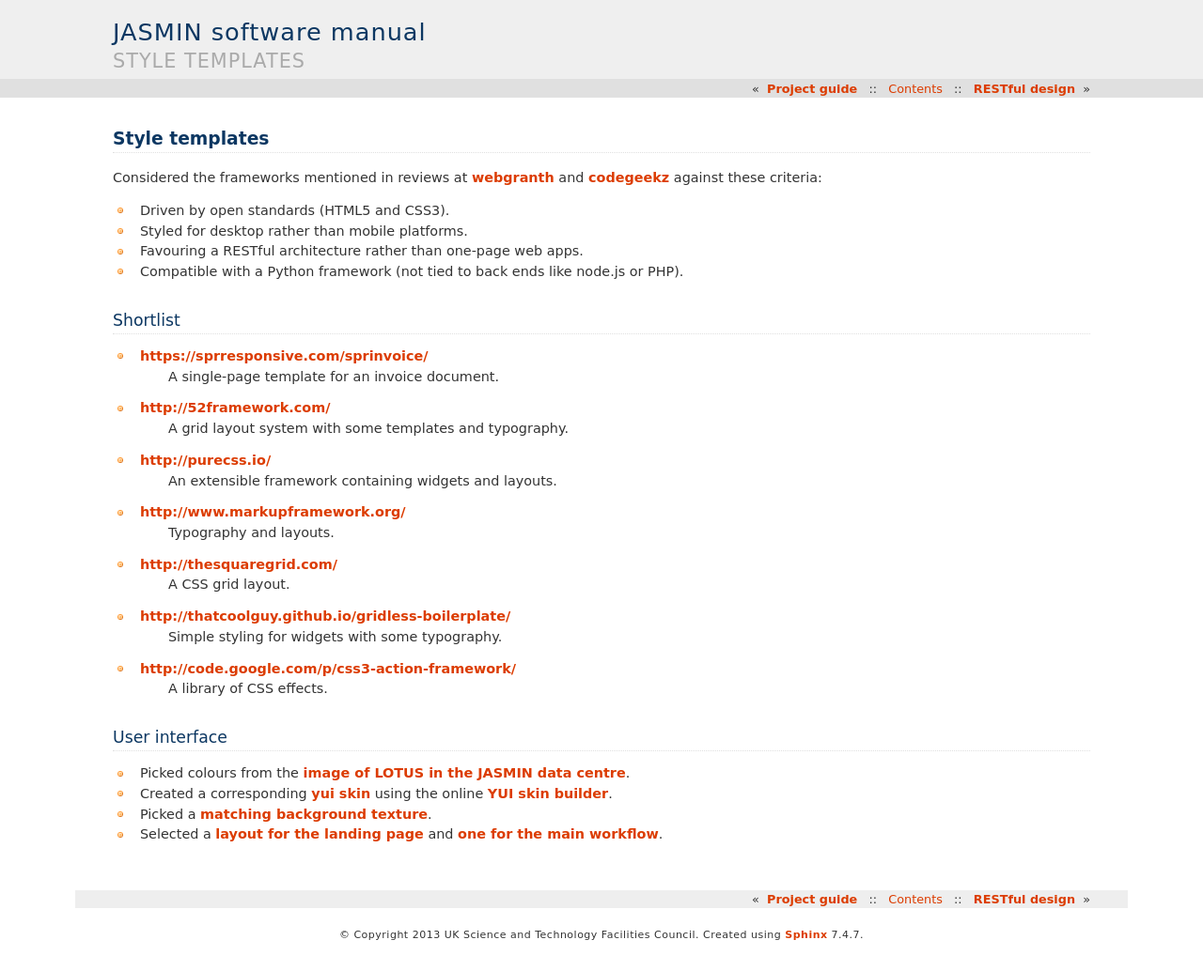
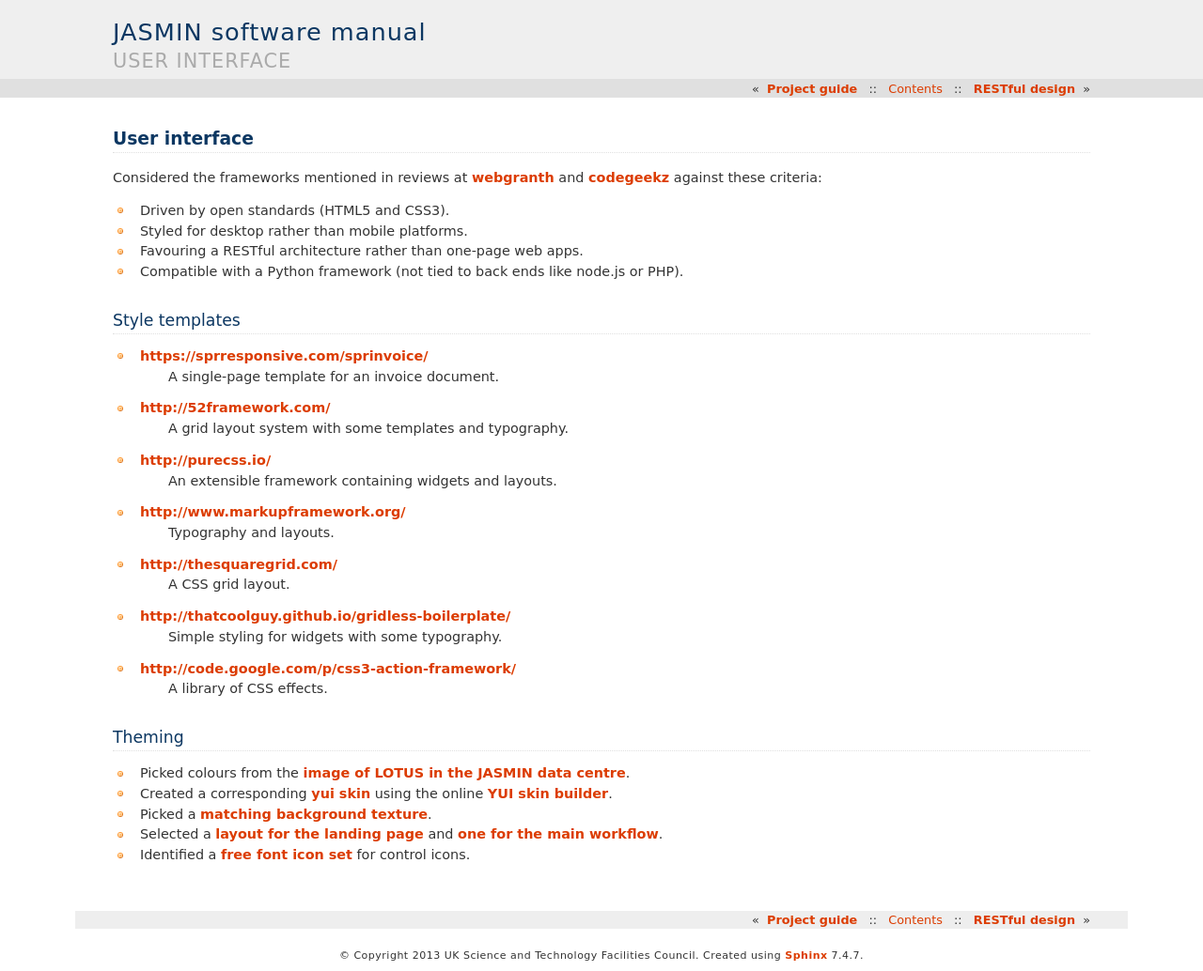
Before and after one commit to cedadev/cloudhands-ops, a Sphinx documentation site: the page built from cloudhands/ops/doc/prj-style.rst, in a window 1280 px wide. Shown: the whole page at 94% size. Built offline with Sphinx 7.4.7, drawn with Linux system fonts in a browser that asks for light colours; before the commit the page ends 1013 px from its top, so only the background shows below that.

Commit message:
Minor fix to docs

```diff
--- a/cloudhands/ops/doc/prj-style.rst
+++ b/cloudhands/ops/doc/prj-style.rst
@@ -2,8 +2,8 @@
     ##++::==~~--''``
 
 
-Style templates
-===============
+User interface
+==============
 
 Considered the frameworks mentioned in reviews at webgranth_ and codegeekz_ against these
 criteria:
@@ -13,8 +13,8 @@ criteria:
 * Favouring a RESTful architecture rather than one-page web apps.
 * Compatible with a Python framework (not tied to back ends like node.js or PHP).
 
-Shortlist
-~~~~~~~~~
+Style templates
+~~~~~~~~~~~~~~~
 
 * https://sprresponsive.com/sprinvoice/
     A single-page template for an invoice document.
@@ -31,13 +31,14 @@ Shortlist
 * http://code.google.com/p/css3-action-framework/
     A library of CSS effects.
 
-User interface
-~~~~~~~~~~~~~~
+Theming
+~~~~~~~
 
 * Picked colours from the `image of LOTUS in the JASMIN data centre`_.
 * Created a corresponding `yui skin`_ using the online `YUI skin builder`_.
 * Picked a `matching background texture`_.
 * Selected a `layout for the landing page`_ and `one for the main workflow`_.
+* Identified a `free font icon set`_ for control icons.
 
 .. _webgranth: http://www.webgranth.com/best-html5-and-css3-frameworks-you-would-know-ever
 .. _codegeekz: http://codegeekz.com/css-frameworks-for-accelerated-development/
@@ -47,4 +48,5 @@ User interface
 .. _matching background texture: http://subtlepatterns.com/patterns/bo_play_pattern.zip
 .. _layout for the landing page: http://purecss.io/layouts/marketing/
 .. _one for the main workflow: http://purecss.io/layouts/email/
+.. _free font icon set: http://fortawesome.github.io/Font-Awesome/get-started/
 .. _Pencil wireframe tool: http://pencil.evolus.vn/
```
